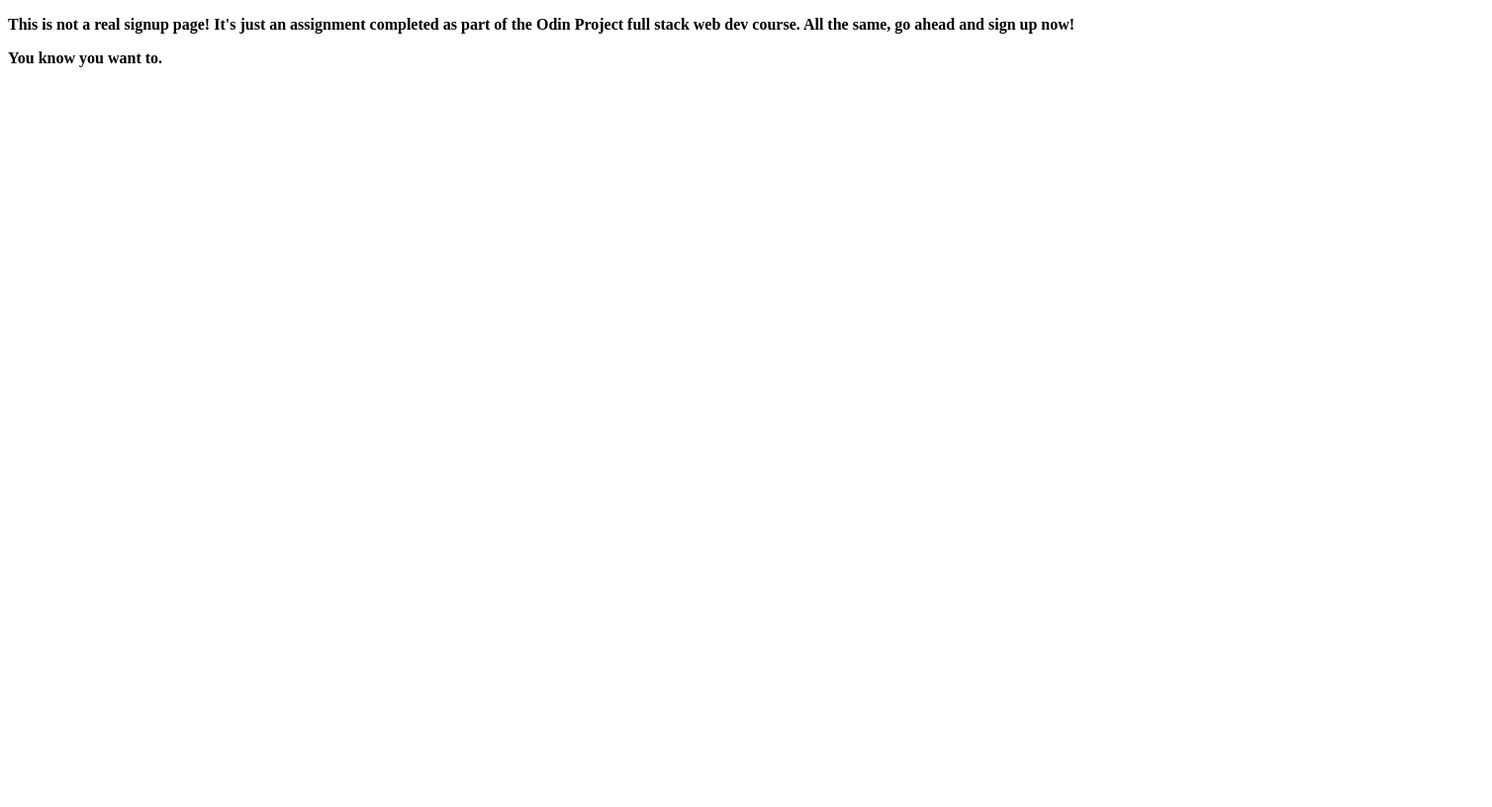
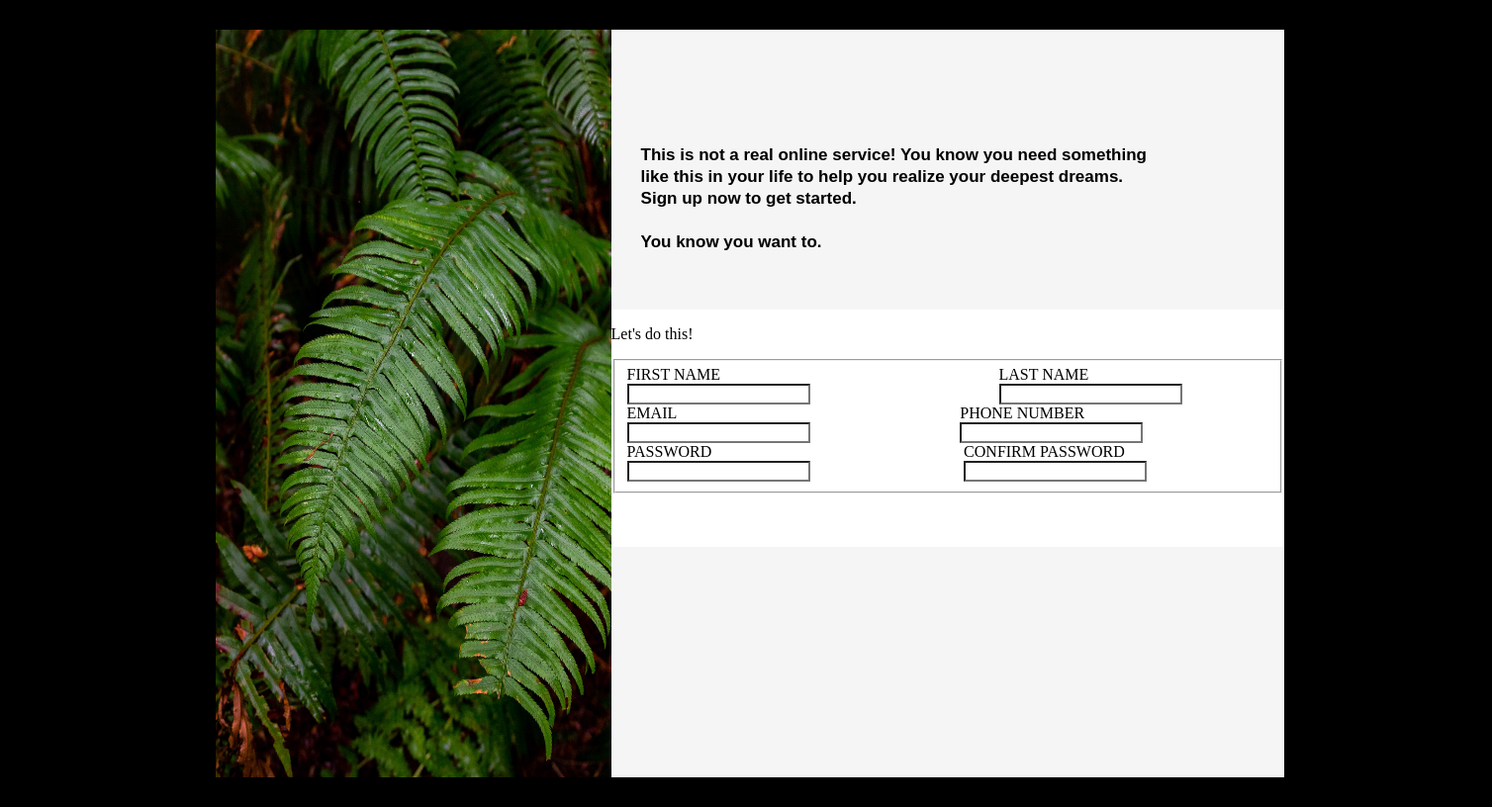
Before and after one commit to kinn81/sign-up-form, a plain HTML site: page index.html in a window 1280 px wide. Shown: the whole page at 99% size, 1508 px wide, since content can reach past the window. Drawn offline with Linux system fonts and the light colour scheme.

Commit message:
Updating latest changes

```diff
--- a/index.html
+++ b/index.html
@@ -12,15 +12,56 @@
 
 <body>
     <div id="main-page">
-        <div id="lef-frame"></div>
+        <div id="left-frame">
+            <div id="logo"></div>
+        </div>
         <div id="right-frame">
             <div id="right-top">
-                <p>This is not a real signup page! It's just an assignment completed as part of the Odin
-                    Project full stack web dev course. All the same, go ahead and sign up now!</p>
+                <p>This is not a real online service! You know you need something <br> like this in your life to help
+                    you
+                    realize your deepest dreams. <br>Sign up now to get started. <br><br>You know you want to.</p>
+            </div>
+            <div id="right-mid">
+                <p>Let's do this!</p>
+                <div id="formContainer">
+                    <form action="">
+                        <fieldset>
+                            <div id="row1">
+                                <div>
+                                    <label for="firstName">FIRST NAME</label>
+                                    <input type="text" id="firstName">
+                                </div>
+                                <div>
+                                    <label for="lastName">LAST NAME</label>
+                                    <input type="text" id="lastName">
+                                </div>
+                            </div>
 
-                <P>You know you want to.</P>
+                            <div id="row2">
+                                <div>
+                                    <label for="email">EMAIL</label>
+                                    <input type="text" id="email">
+                                </div>
+                                <div>
+                                    <label for="phoneNum">PHONE NUMBER</label>
+                                    <input type="text" id="phoneNum">
+                                </div>
+                            </div>
+
+                            <div id="row3">
+                                <div>
+                                    <label for="password">PASSWORD</label>
+                                    <input type="text" id="password">
+                                </div>
+                                <div>
+                                    <label for="confirmPassword">CONFIRM PASSWORD</label>
+                                    <input type="text" id="confirmPassword">
+                                </div>
+                            </div>
+                        </fieldset>
+                    </form>
+                </div>
             </div>
-            <div id="right-mid"></div>
             <div id="right-bottom"></div>
         </div>
     </div>
--- a/styles.css
+++ b/styles.css
@@ -1,3 +1,94 @@
-p {
-    font-weight: bold;
+:root {
+    --heading-txt-size: 1.8rem;
+    --dark-background: RGB(245, 245, 245);
 }
+
+body {
+    display: flex;
+    height: 100vh;
+    min-width: 1500px;
+    max-width: 100vw;
+    align-items: center;
+    justify-content: center;
+    background-color: black;
+}
+
+
+
+#main-page {
+    display: flex;
+    flex-direction: row;
+    aspect-ratio: 1/0.7;
+    width: clamp(1080px, 80vw, 2000px);
+    min-height: 720px;
+    position: absolute;
+}
+
+
+
+#left-frame {
+    background-image: url("halie-west-25xggax4bSA-unsplash.jpg");
+    background-repeat: no-repeat;
+    background-size: 100% 100%;
+    min-width: 37%;
+    height: 100%;
+}
+
+#right-frame {
+    display: flex;
+    flex-direction: column;
+    height: 100%;
+    max-width: 63%;
+    min-width: 63%;
+    position: relative;
+}
+
+#right-top {
+    height: 40%;
+    background-color: var(--dark-background);
+
+}
+
+#right-top p {
+    height: 33%;
+    line-height: 1.3;
+    font-family: 'Arial';
+    font-size: var(--heading-txt-size);
+    font-weight: 600;
+    font-size: clamp(17px, 1.2vw, 30px);
+
+
+    position: relative;
+    top: 35%;
+
+    padding: 0 30px 0 30px;
+}
+
+
+#right-mid {
+    height: 34%;
+    background-color: white;
+}
+
+#right-bottom {
+    height: 33%;
+    background-color: var(--dark-background);
+}
+
+input {
+    -webkit-appearance: none;
+    appearance: none;
+}
+
+form {
+
+
+}
+
+
+fieldset {}
+
+fieldset>* {
+    display: flex;
+    gap: 100px;
+}
```
Also changed, not shown: Norse-Bold.otf (added), halie-west-25xggax4bSA-unsplash.jpg (added), odin-lined.png (added).
